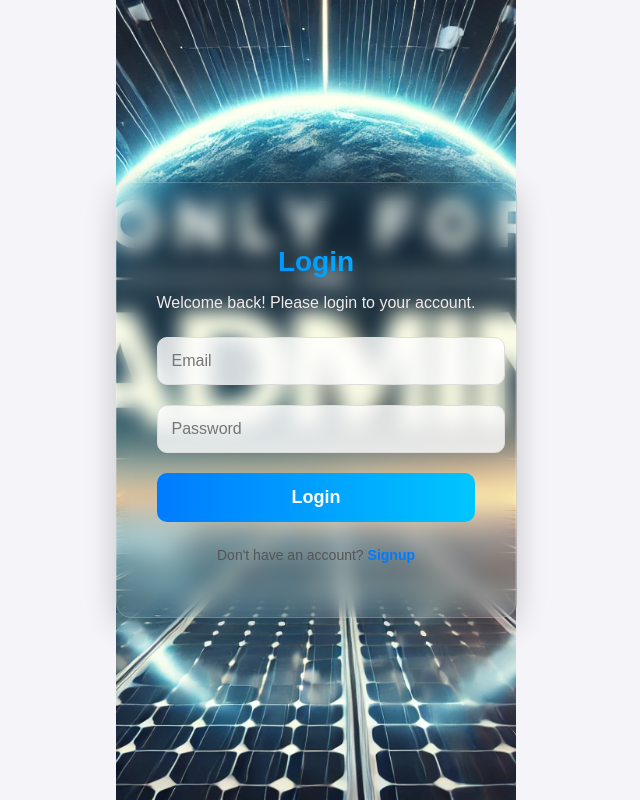
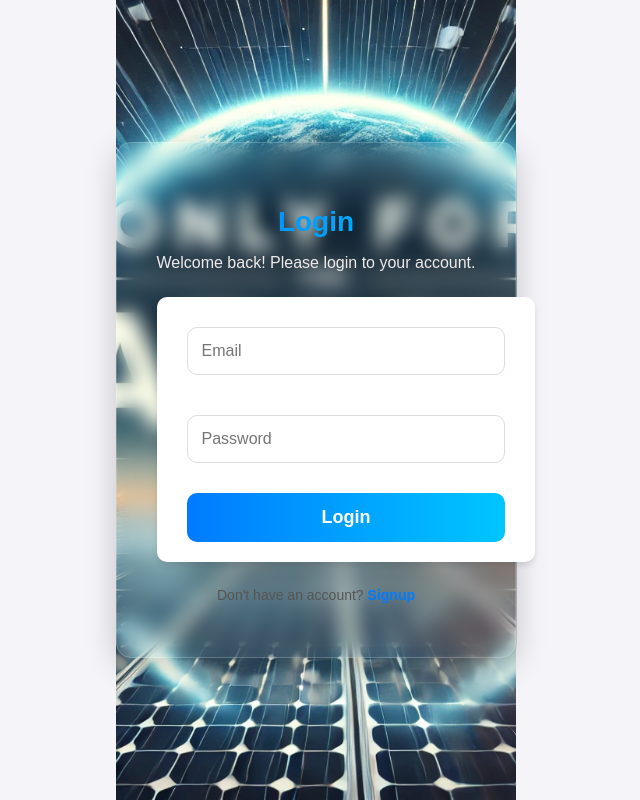
Before and after one commit to omar-albarakeh/Solar-IQ-React, a React (Create React App) app: page /login in a window 1280 px wide. Shown: the whole page, without its empty margins (324-964 px from the left). Built offline with nearby package versions, Linux system fonts and the light colour scheme.

Commit message:
React <> marketpanel css added

```diff
--- a/src/style/marketpanel.css
+++ b/src/style/marketpanel.css
@@ -9,3 +9,28 @@ body {
   align-items: center;
   height: 100vh;
 }
+
+form {
+  background: #ffffff;
+  padding: 20px 30px;
+  border-radius: 10px;
+  box-shadow: 0 4px 6px rgba(0, 0, 0, 0.1);
+  max-width: 400px;
+  width: 100%;
+}
+
+input {
+  width: 100%;
+  padding: 10px;
+  margin: 10px 0;
+  border: 1px solid #ddd;
+  border-radius: 5px;
+  box-sizing: border-box;
+  font-size: 16px;
+}
+
+input:focus {
+  border-color: #4caf50;
+  outline: none;
+  box-shadow: 0 0 5px rgba(76, 175, 80, 0.5);
+}
```
